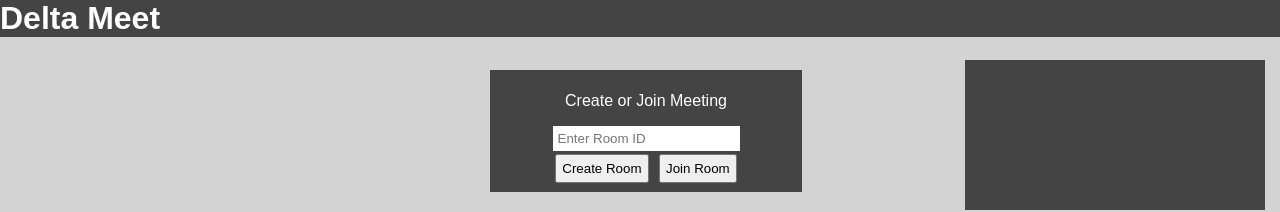
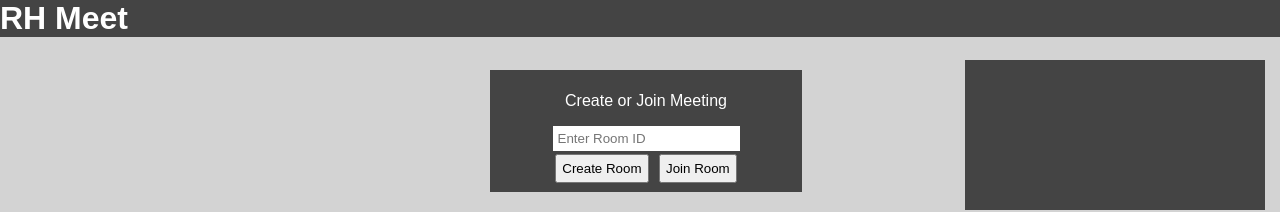
Before and after one commit to richardshaju/meet, a plain HTML site: page index.html in a window 1280 px wide. Shown: the top 212 px of the page. Drawn offline with Linux system fonts and the light colour scheme.

Commit message:
Intial commit

```diff
--- a/index.html
+++ b/index.html
@@ -1,12 +1,12 @@
 <html>
 
 <head>
-    <title>Delta Meet</title>
+    <title>RH Meet</title>
     <link rel="stylesheet" type="text/css" href="styles.css">
 </head>
 
 <body>
-    <h1 class="title">Delta Meet</h1>
+    <h1 class="title">RH Meet</h1>
     <p id="notification" hidden></p>
     <div class="entry-modal" id="entry-modal">
         <p>Create or Join Meeting</p>
```
